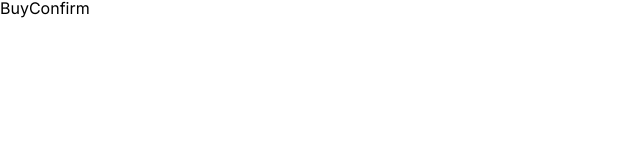
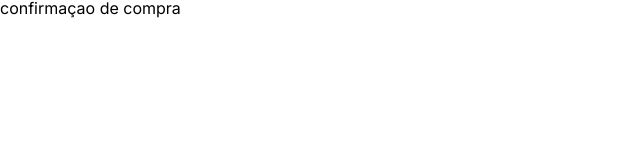
Before and after one commit to lourivanluz/capstone, a React (Create React App) app: page /confirm in a window 1280 px wide. Shown: the top 160 px of the page, without its empty margins (0-640 px from the left). Built offline with nearby package versions, Linux system fonts and the light colour scheme.

Commit message:
feat: merge develop-routs

```diff
--- a/src/Pages/BuyConfirm/index.js
+++ b/src/Pages/BuyConfirm/index.js
@@ -1,3 +1,3 @@
 export const BuyConfirm = () => {
-  return <div>BuyConfirm</div>;
+  return <div>confirmaçao de compra</div>;
 };
```
